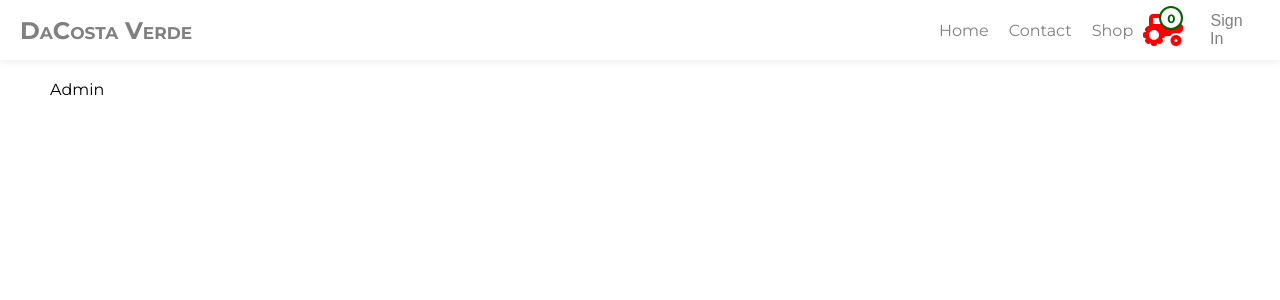
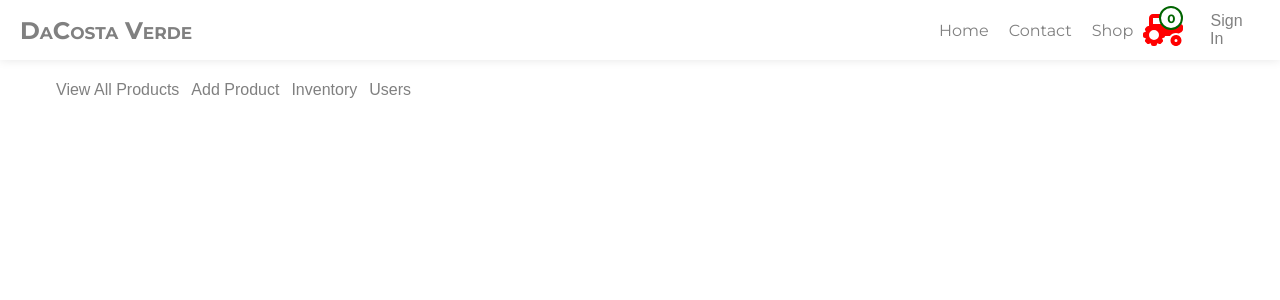
Before and after one commit to droverj/dacosta-verde, a React (Create React App) app: page /admin in a window 1280 px wide. Shown: the top 300 px of the page. Built offline with nearby package versions, Linux system fonts and the light colour scheme; no server answers.

Commit message:
Add page views for admin

```diff
--- a/src/components/admin/Admin.js
+++ b/src/components/admin/Admin.js
@@ -1,9 +1,37 @@
-import React from 'react'
+import React, { useState } from 'react';
+import CreateProduct from './CreateProduct';
+import Products from './Products';
+import Inventory from './Inventory';
+import Users from './Users';
 
 const Admin = () => {
+  const [pageView, setPageView] = useState('');
+
+  const renderPage = () => {
+    switch (pageView) {
+      case 'Products':
+        return <Products />;
+      case 'CreateProduct':
+        return <CreateProduct />;
+      case 'Inventory':
+        return <Inventory />;
+      case 'Users':
+        return <Users />;
+      default:
+        return null;
+    }
+  };
+
   return (
-    <div>Admin</div>
-  )
-}
+    <div className='admin'>
+      <button onClick={() => setPageView('Products')}>View All Products</button>
+      <button onClick={() => setPageView('CreateProduct')}>Add Product</button>
+      <button onClick={() => setPageView('Inventory')}>Inventory</button>
+      <button onClick={() => setPageView('Users')}>Users</button>
 
-export default Admin
+      {renderPage()}
+    </div>
+  );
+};
+
+export default Admin;
--- a/src/components/admin/CreateProduct.js
+++ b/src/components/admin/CreateProduct.js
@@ -2,7 +2,7 @@ import React from 'react'
 
 const CreateProduct = () => {
   return (
-    <div>CreateProduct</div>
+    <div>Create Product</div>
   )
 }
 
--- /dev/null
+++ b/src/components/admin/Inventory.js
@@ -0,0 +1,9 @@
+import React from 'react'
+
+const Inventory = () => {
+  return (
+    <div>Inventory</div>
+  )
+}
+
+export default Inventory
--- /dev/null
+++ b/src/components/admin/Users.js
@@ -0,0 +1,9 @@
+import React from 'react'
+
+const Users = () => {
+  return (
+    <div>Users</div>
+  )
+}
+
+export default Users
--- a/src/components/common/Register.js
+++ b/src/components/common/Register.js
@@ -103,6 +103,8 @@ const Register = ({ createAccount }) => {
             countries={['US', 'CA']}
             value={phoneNumber}
             onChange={setPhoneNumber}
+            maxLength='14'
+            minLength='11'
             required
           />
         </label>
```
